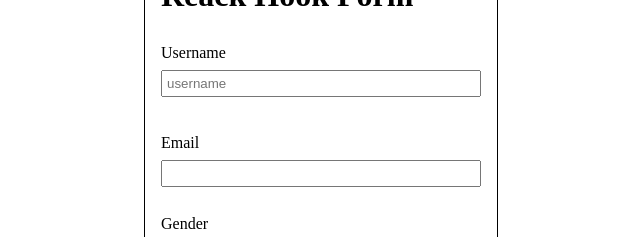
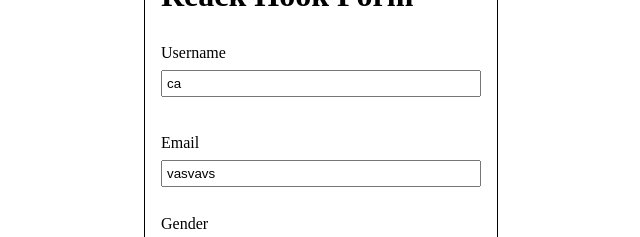
Before and after one commit to Digambar1411/react-hook-form, a React (Vite) app: page / in a window 1280 px wide. Shown: the part 157-394 px from the top of the page, without its empty margins (319-959 px from the left). Built offline with nearby package versions, Linux system fonts and the light colour scheme.

Commit message:
default values

```diff
--- a/src/components/ReactHookForm.tsx
+++ b/src/components/ReactHookForm.tsx
@@ -14,7 +14,12 @@ const ReactHookForm = () => {
     control,
     handleSubmit,
     formState:{errors}
-  } = useForm<SampleFormType>();
+  } = useForm<SampleFormType>({
+    defaultValues:{
+      username:'ca',
+      email:'vasvavs',
+      gender:''
+    }});
 
 
   const submitForm = (data: SampleFormType) => {
```
